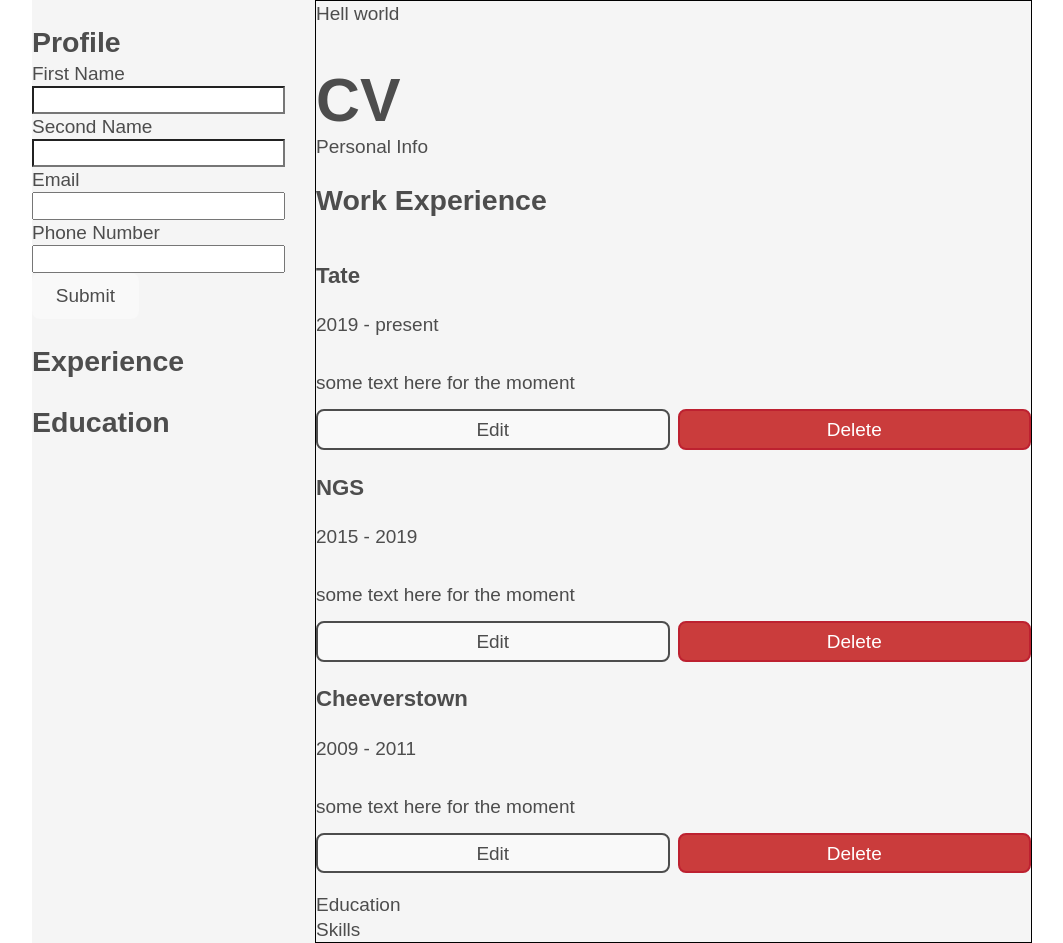
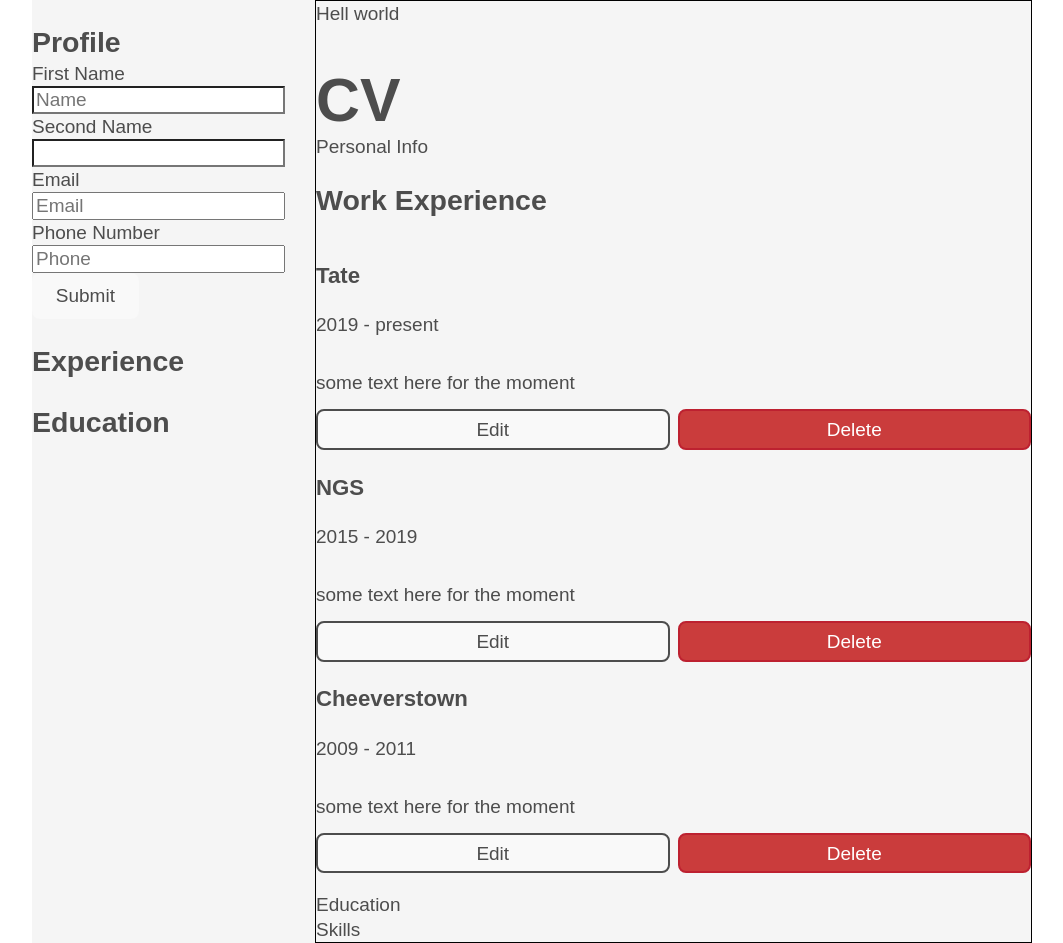
Before and after one commit to fintonius/react-cv-app, a React (Vite) app: page / in a window 1280 px wide. Shown: the whole page, without its empty margins (108-1171 px from the left). Built offline with nearby package versions, Linux system fonts and the light colour scheme.

Commit message:
can now pass user input from text fields in ProfileInput back to App

```diff
--- a/src/App.jsx
+++ b/src/App.jsx
@@ -8,8 +8,8 @@
 
 export default function App(props) {
 
-  function addRecord(record) {
-    console.log(record)
+  function addInfo(name) {
+    console.log('this is name', name);
   }
 
   return (
@@ -17,7 +17,7 @@
       <main>
         <div className='input'>
           <div>
-            <ProfileInput addRecord={addRecord}/>
+            <ProfileInput addInfo={addInfo} />
           </div>
           <div>
             <JobInput />
@@ -28,32 +28,6 @@
         </div>
         <div className='cv'>
           Hell world
-          {/*
-          The data from the DB is put here by using a function
-          to map the info from the DB into the correct HTML element
-          structure.
-
-          ---OR---
-
-          do I create a HTML framework here and pass the relevant
-          info from the DB to the correct element using functions
-          or some other method?!
-
-          seems like it might be better to go with the latter option
-          as it allows for more control over each element without
-          having to rewrite one, probably large and convoluted, function
-          ???
-
-          CREATE A SEPARATE LIST OF DATA FOR EACH SECTION:
-            - the list is generated by using if(listName === skillsList) {
-                >filtered code goes here<
-              } for each list
-            - when the user clicks the submit btn it will invoke the relevant
-              function
-            - 'personalInfoList', 'workExperienceList', 'skillsList' etc.
-            - pass these as jsx in the code:
-              - <section className='personal-info'>{personalInfoList}</section>
-          */}
           <h1>CV</h1>
           <section className='personal-info'>
             Personal Info
--- a/src/components/ProfileInput.jsx
+++ b/src/components/ProfileInput.jsx
@@ -1,51 +1,68 @@
-// this could end up being refactored as a single form component and used
-// for each input section which when added to the App file is sent a bunch
-// of info as props that is then .map() into JSX?
 
 import { useState } from "react";
 
 export default function ProfileInput(props) {
-    function handleSubmit(e) {
+
+      const [name, setName] = useState('');
+      const [surName, setSurName] = useState('');
+      const [email, setEmail] = useState('');
+      const [phone, setPhone] = useState('');
+
+      const onSubmit = (e) => {
         e.preventDefault();
-        props.addRecord('more hell scape');
-      }
-
-    function handleInput(e) {
-        console.log(e.target.value)
-    }
-
-    const [formData, setFormData] = useState({
-        firstName: '',
-        surName: '',
-        email: '',
-    });
+        const profileData = {
+          name: name,
+          surName: surName,
+          email: email,
+          phone: phone
+        };
+        props.addInfo(profileData);
+      };
 
     return (
         <div>
             <h2>Profile</h2>
-            <form onSubmit={handleSubmit}>
+            <form onSubmit={onSubmit}>
                 <label htmlFor="first-name">
                     First Name
                 </label>
                 <input
                     type="text"
                     id="first-name"
-                    autoComplete="off"
-                    value={formData.firstName}
-                    onChange={handleInput}
+                    name="first-name"
+                    value={name}
+                    onChange={(e) => setName(e.target.value)}
+                    placeholder="Name"
                 />
                 <label htmlFor="second-name">
                    Second Name
                 </label>
-                <input type="text" id="second-name" autoComplete="off" />
+                <input
+                    type="text"
+                    id="second-name"
+                    value={surName}
+                    onChange={(e) => setSurName(e.target.value)}
+                    autoComplete="off" />
                 <label htmlFor="email">
                     Email
                 </label>
-                <input type="email" id="email" autoComplete="off" />
+                <input
+                    type="email"
+                    id="email"
+                    value={email}
+                    onChange={(e) => setEmail(e.target.value)}
+                    placeholder="Email"
+                    autoComplete="off" />
                 <label htmlFor="phone-number">
                     Phone Number
                 </label>
-                <input type="number" id="phone-number" autoComplete="off" />
+                <input
+                    type="number"
+                    id="phone-number"
+                    value={phone}
+                    onChange={(e) => setPhone(e.target.value)}
+                    placeholder="Phone"
+                    autoComplete="off" />
                 <button type="submit">Submit</button>
             </form>
         </div>
```
